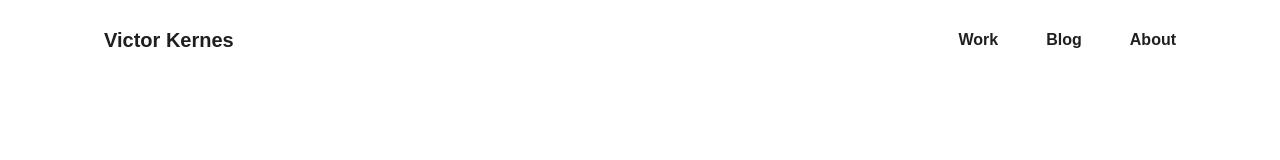
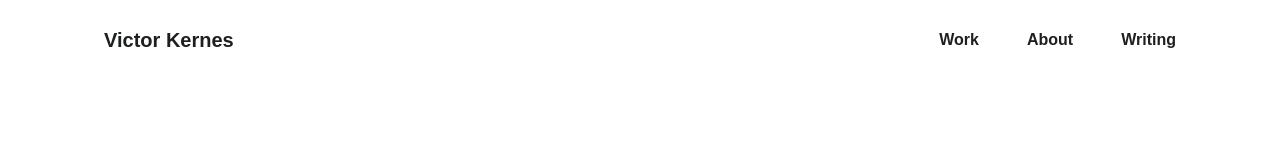
Before and after one commit to victorkernes/victor-kernes-next, a Next.js app: page / in a window 1280 px wide. Shown: the top 160 px of the page. Built offline with nearby package versions, Linux system fonts and the light colour scheme.

Commit message:
Switch from blog to writing

```diff
--- a/components/Nav/index.js
+++ b/components/Nav/index.js
@@ -20,21 +20,17 @@ const Nav = () => (
             </a>
           </li>
           <li>
-            <a
-              href="https://blog.victorkernes.com"
-              alt="Blog"
-              className={styles.NavLink}
-            >
-              Blog
+            <a href="/about" alt="About" className={styles.NavLink}>
+              About
             </a>
           </li>
           <li>
             <a
-              href="/about"
-              alt="About"
+              href="https://blog.victorkernes.com"
+              alt="Writing"
               className={styles.NavLink}
             >
-             About
+              Writing
             </a>
           </li>
         </ul>
```
